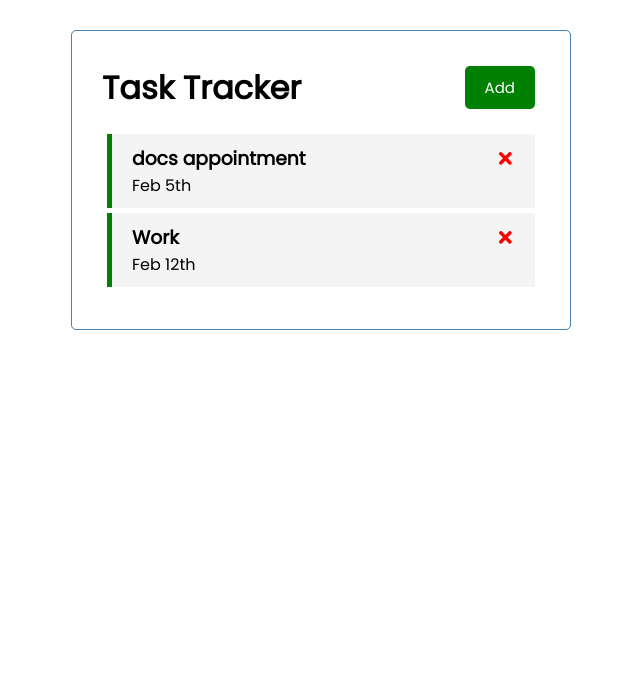
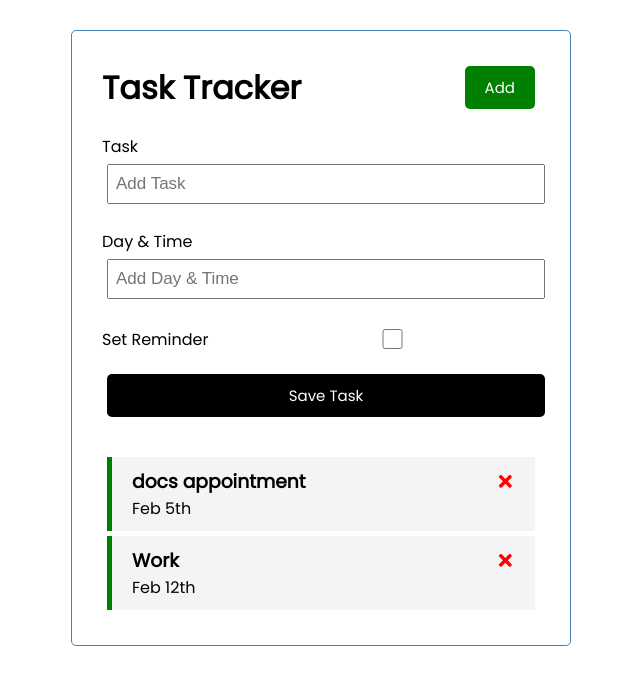
Before and after one commit to cod3rShea/Task-tracker, a React (Create React App) app: page / in a window 1280 px wide. Shown: the top 684 px of the page, without its empty margins (319-959 px from the left). Built offline with nearby package versions, Linux system fonts and the light colour scheme.

Commit message:
create a add a task form component

```diff
--- a/src/App.js
+++ b/src/App.js
@@ -1,6 +1,7 @@
 import { useState } from 'react'
 import Header from './components/Header'
 import Tasks from './components/Tasks'
+import AddTask from './components/AddTask'
 
 function App() {
 
@@ -24,6 +25,7 @@
     setTasks( tasks.filter( (task) => task.id !== id) )
   }
 
+  // Toggle Reminder
   const toggleReminder = (id) => {
     setTasks(
       tasks.map((task) =>
@@ -36,6 +38,7 @@
   return (
     <div className="container">
       <Header />
+      <AddTask />
       {tasks.length > 0 ? (
         <Tasks
           tasks={tasks}
--- /dev/null
+++ b/src/components/AddTask.js
@@ -0,0 +1,42 @@
+import { useState } from 'react'
+
+const AddTask = () => {
+    const [text, setText] = useState('')
+    const [day, setDay] = useState('')
+    const [reminder, setReminder] = useState(false)
+
+    return (
+        <form className='add-form'>
+            <div className="form-control">
+                <label>Task</label>
+                <input
+                    type='text'
+                    placeholder='Add Task'
+                    value={text}
+                    onChange={(e) => setText(e.target.value)}
+                />
+            </div>
+            <div className="form-control">
+                <label>Day & Time</label>
+                <input
+                    type='text'
+                    placeholder='Add Day & Time'
+                    value={day}
+                    onChange={(e) => setDay(e.target.value)}
+                />
+            </div>
+            <div className="form-control form-control-check">
+                <label>Set Reminder</label>
+                <input
+                    type='checkbox'
+                    value={reminder}
+                    onChange={(e) => setReminder(e.currentTarget.checked)}
+                />
+            </div>
+
+            <input type='submit' value='Save Task' className='btn btn-block' />
+        </form>
+    )
+}
+
+export default AddTask
--- a/src/components/Task.js
+++ b/src/components/Task.js
@@ -2,7 +2,11 @@
 
 const Task = ({ task, onDelete, onToggle }) => {
     return (
-        <div className={`task ${task.reminder ? 'reminder' : ''}`} onDoubleClick={() => onToggle(task.id)}>
+        <div
+            className={`task ${task.reminder ?
+            'reminder' : ''}`}
+            onDoubleClick={() => onToggle(task.id)}
+        >
             <h3>
                 {task.text}
                 <FaTimes
```
